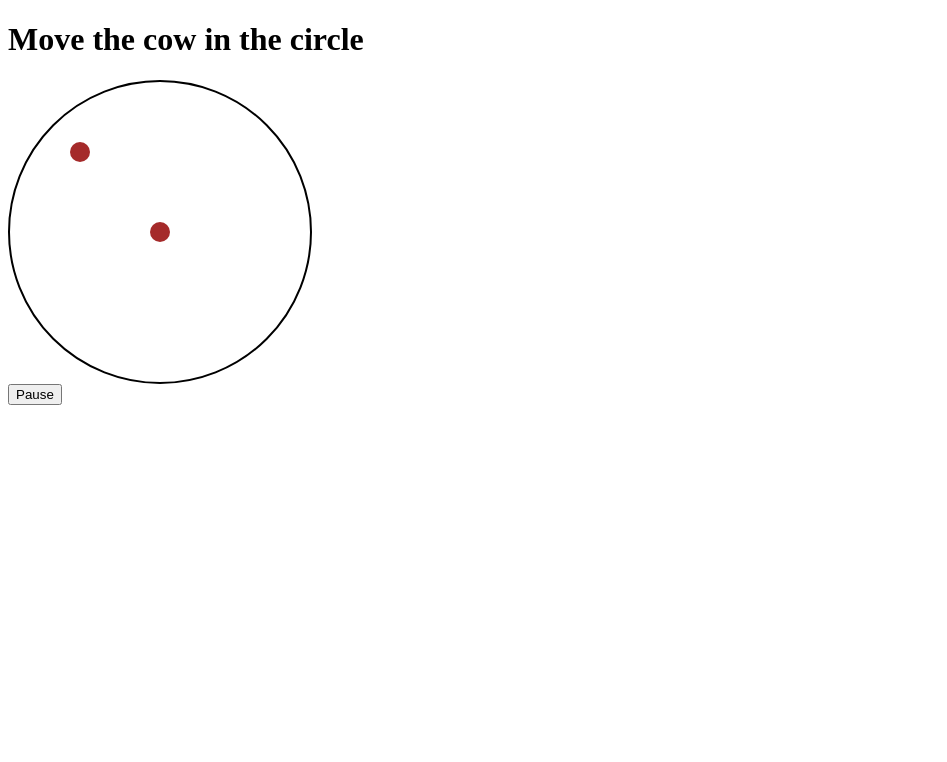
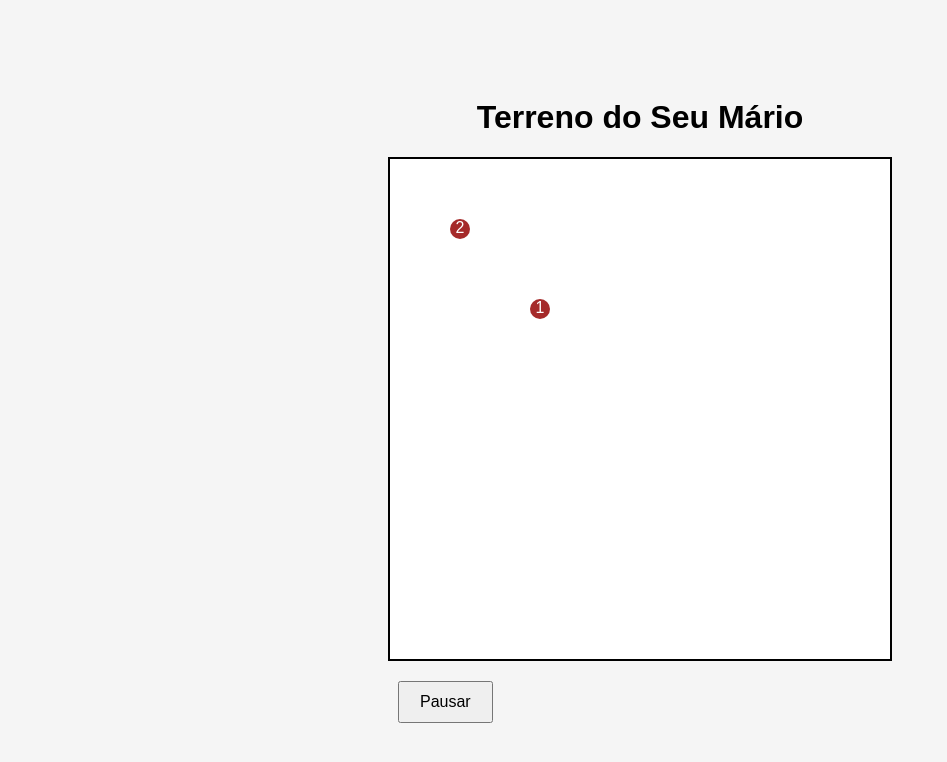
Before and after one commit to gabrielss2406/ConnectFarm-LocalizationSystem, a website: page public/index.html in a window 1280 px wide. Shown: the whole page, without its empty margins (0-947 px from the left). Drawn offline with Linux system fonts and the light colour scheme.

Commit message:
feat: adding sr Mario terrain

```diff
--- a/public/index.html
+++ b/public/index.html
@@ -5,43 +5,24 @@
     <meta charset="UTF-8">
     <meta name="viewport" content="width=device-width, initial-scale=1.0">
     <title>Cow Location Tracker</title>
-    <style>
-        #circle {
-            width: 300px;
-            height: 300px;
-            border: 2px solid black;
-            border-radius: 50%;
-            position: relative;
-            overflow: hidden;
-        }
-
-        .cow {
-            width: 20px;
-            height: 20px;
-            background-color: brown;
-            border-radius: 50%;
-            position: absolute;
-            cursor: grab;
-        }
-
-        .cow:active {
-            cursor: grabbing;
-        }
-    </style>
+    <link rel="stylesheet" type="text/css" href="./style.css">
 </head>
 
 <body>
-    <h1>Move the cow in the circle</h1>
-    <div id="circle">
-        <div id="cow1" class="cow" style="left: 140px; top: 140px;"></div>
-        <div id="cow2" class="cow" style="left: 60px; top: 60px;"></div>
+    <div id="container">
+        <h1>Terreno do Seu Mário</h1>
+        <div id="square">
+            <div id="cow1" class="cow" style="left: 140px; top: 140px;">1</div>
+            <div id="cow2" class="cow" style="left: 60px; top: 60px;">2</div>
+        </div>
+        <div id="buttons">
+            <button id="pauseBtn">Pausar</button>
+            <button id="resumeBtn" style="display: none;">Continuar</button>
+        </div>
     </div>
 
-    <button id="pauseBtn">Pause</button>
-    <button id="resumeBtn" style="display: none;">Resume</button>
-
     <script>
-        const circle = document.getElementById('circle');
+        const square = document.getElementById('square');
         const pauseBtn = document.getElementById('pauseBtn');
         const resumeBtn = document.getElementById('resumeBtn');
 
@@ -59,17 +40,16 @@
 
             document.addEventListener('mousemove', (event) => {
                 if (isDragging) {
-                    const circleRect = circle.getBoundingClientRect();
-                    let x = event.clientX - circleRect.left - offsetX;
-                    let y = event.clientY - circleRect.top - offsetY;
+                    const squareRect = square.getBoundingClientRect();
+                    let x = event.clientX - squareRect.left - offsetX;
+                    let y = event.clientY - squareRect.top - offsetY;
 
-                    const radius = circleRect.width / 2;
-                    const distance = Math.sqrt((x - radius) ** 2 + (y - radius) ** 2);
+                    // Limitar a movimentação dentro do quadrado
+                    x = Math.max(0, Math.min(x, squareRect.width - cow.offsetWidth));
+                    y = Math.max(0, Math.min(y, squareRect.height - cow.offsetHeight));
 
-                    if (distance < radius) {
-                        cow.style.left = `${x}px`;
-                        cow.style.top = `${y}px`;
-                    }
+                    cow.style.left = `${x}px`;
+                    cow.style.top = `${y}px`;
                 }
             });
 
--- /dev/null
+++ b/public/style.css
@@ -0,0 +1,48 @@
+body {
+    display: flex;
+    justify-content: center;
+    align-items: center;
+    min-height: 100vh;
+    margin: 0;
+    background-color: #f5f5f5;
+    font-family: Arial, sans-serif;
+}
+
+#container {
+    text-align: center;
+}
+
+#square {
+    width: 500px;
+    height: 500px;
+    border: 2px solid black;
+    position: relative;
+    margin: 0 auto;
+    background-color: #fff;
+    color: white;
+}
+
+.cow {
+    width: 20px;
+    height: 20px;
+    background-color: brown;
+    border-radius: 50%;
+    position: absolute;
+    cursor: grab;
+}
+
+.cow:active {
+    cursor: grabbing;
+}
+
+#buttons {
+    margin-top: 20px;
+}
+
+button {
+    margin: 0 10px;
+    padding: 10px 20px;
+    font-size: 16px;
+    cursor: pointer;
+    display: block;
+}
```
